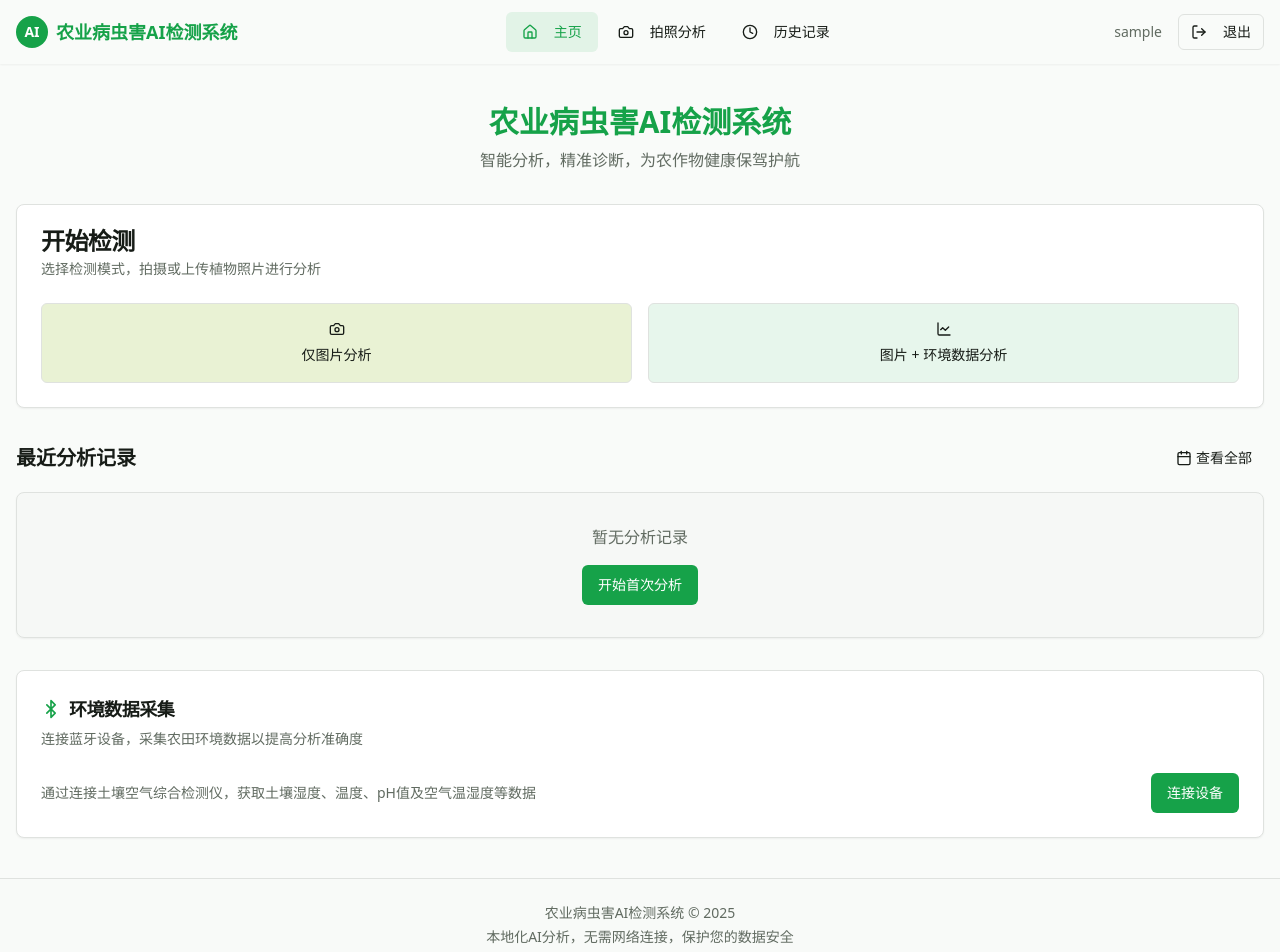
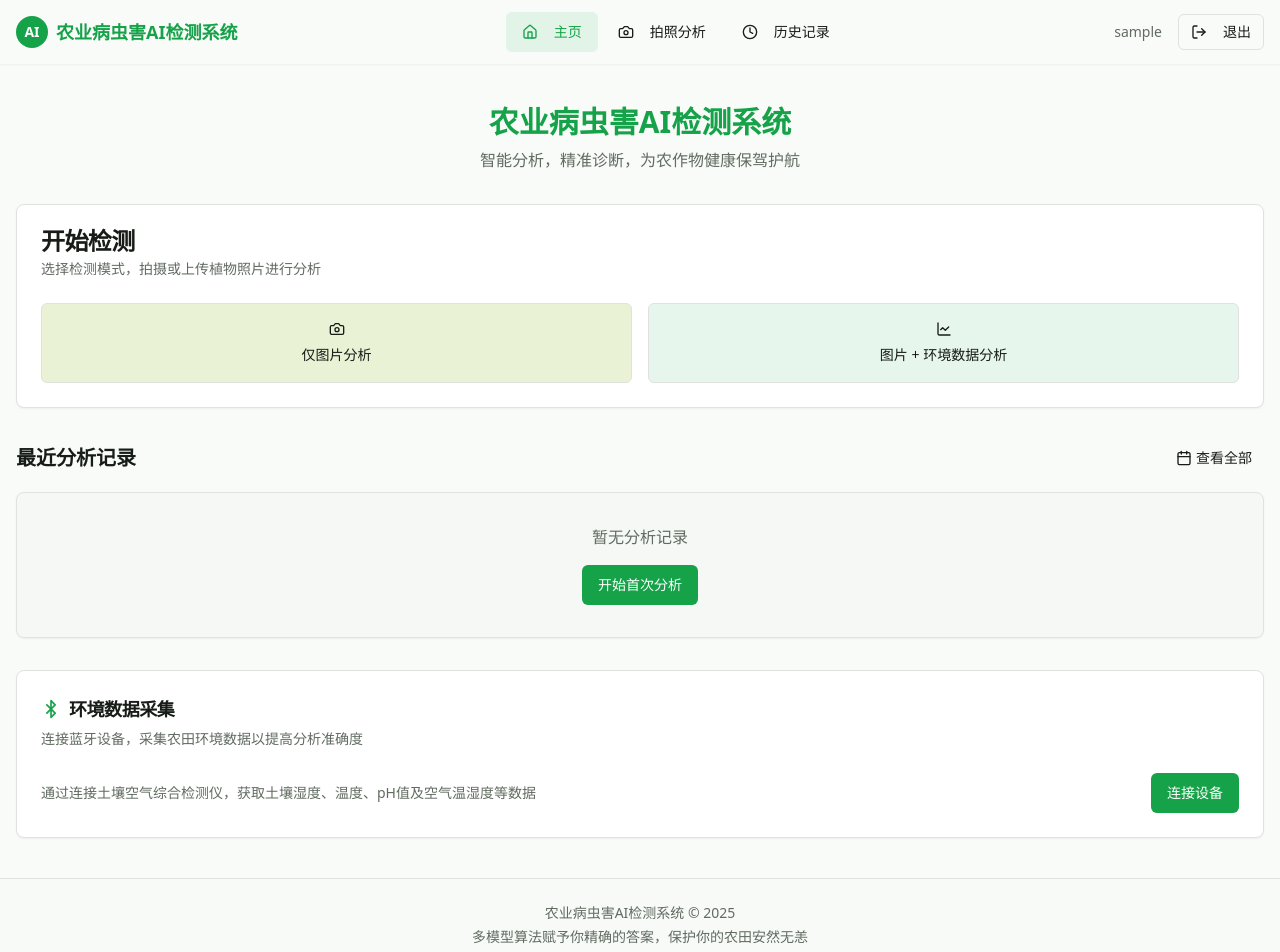
Before and after one commit to chenping316/agri-pest-ai-helper, a React (Vite) app: page / in a window 1280 px wide. Shown: the top 952 px of the page. Built offline with nearby package versions, Linux system fonts and the light colour scheme; sample sign-in values are in the browser's storage.

Commit message:
Update footer text
Update the footer text on the index page to reflect the use of multi-model algorithms.

```diff
--- a/src/pages/Index.tsx
+++ b/src/pages/Index.tsx
@@ -110,7 +110,7 @@ const Index: React.FC = () => {
       <footer className="py-6 border-t bg-muted/30">
         <div className="container px-4 text-center text-sm text-muted-foreground">
           <p>农业病虫害AI检测系统 &copy; {new Date().getFullYear()}</p>
-          <p className="mt-1">本地化AI分析，无需网络连接，保护您的数据安全</p>
+          <p className="mt-1">多模型算法赋予你精确的答案，保护你的农田安然无恙</p>
         </div>
       </footer>
     </div>
```
